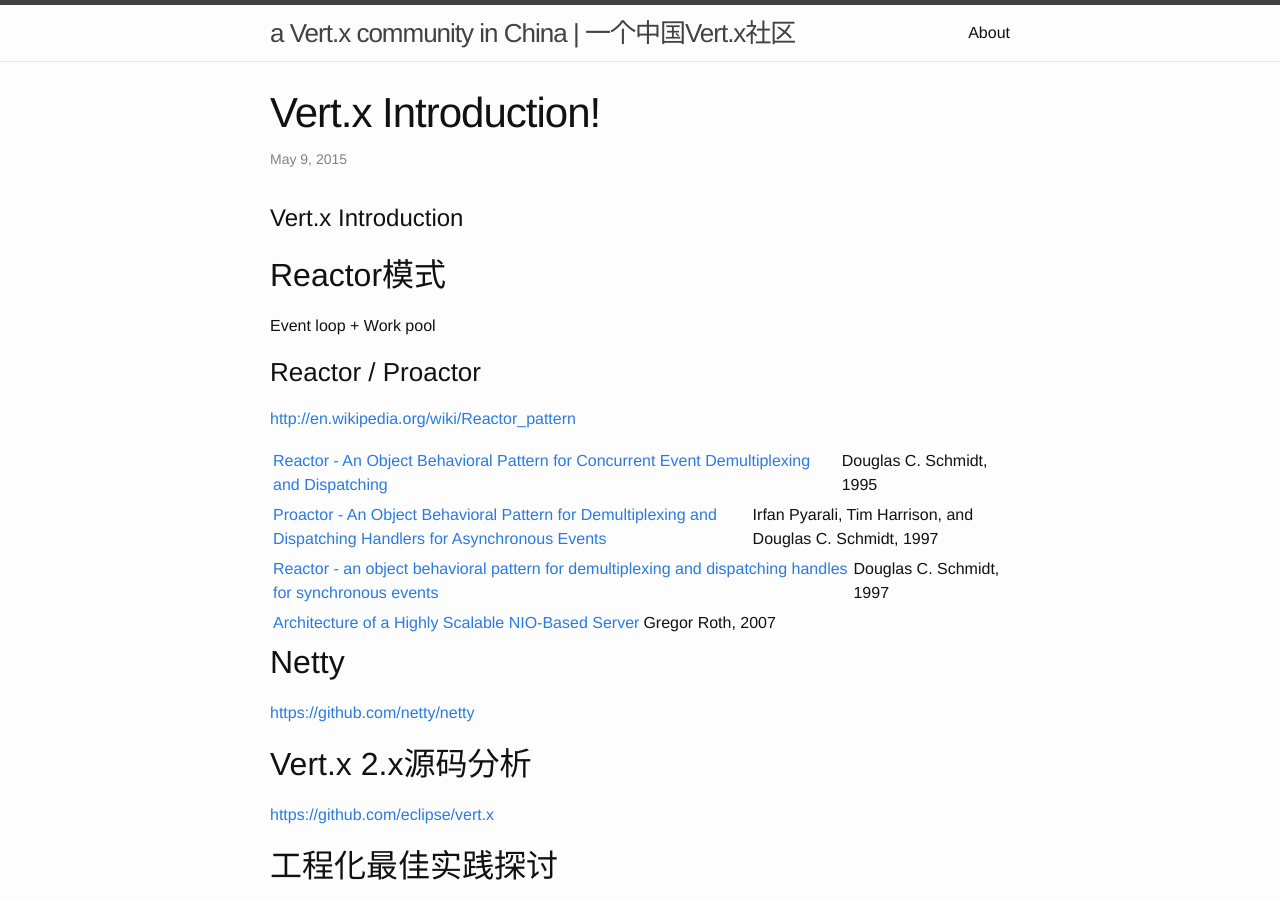
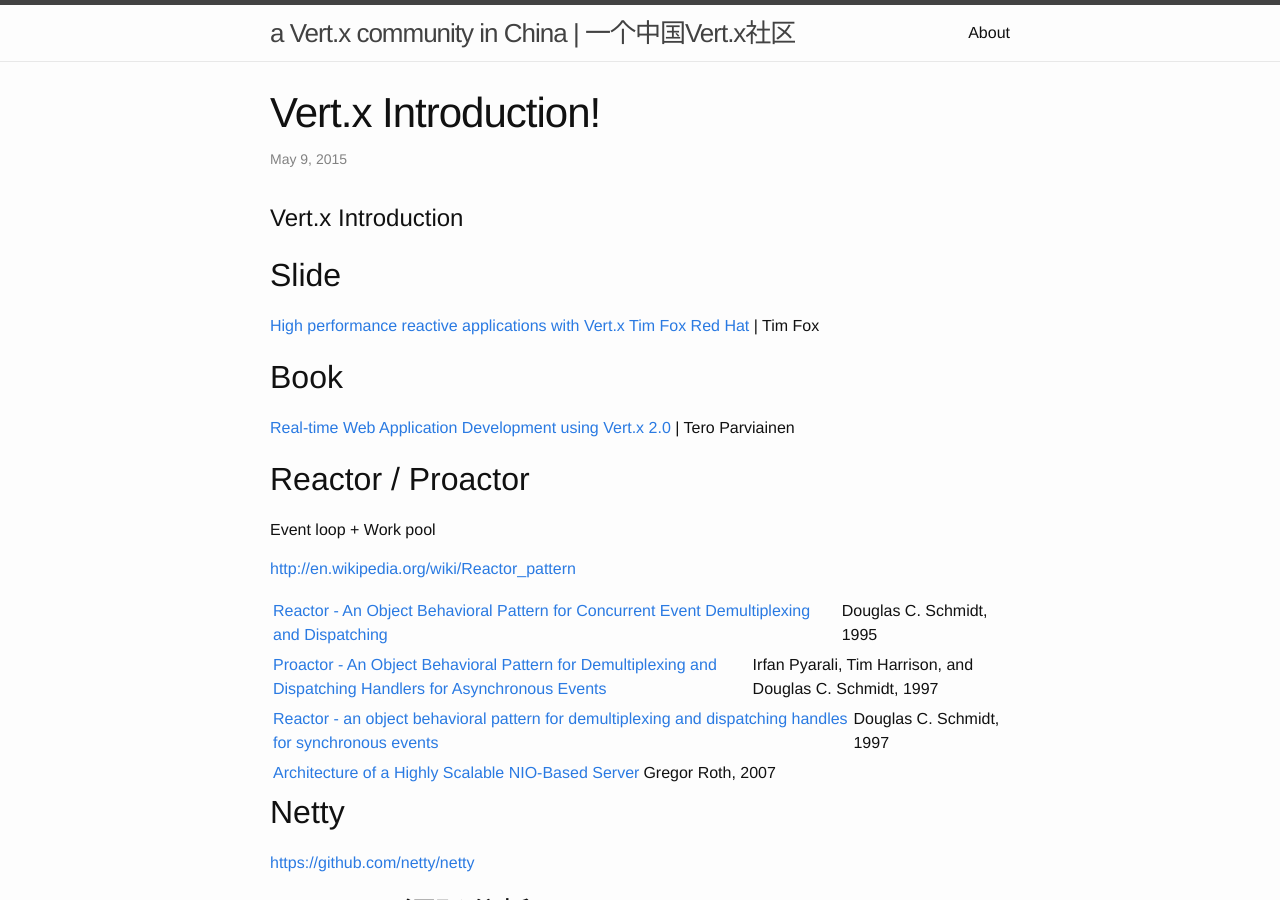
Before and after one commit to vertxer/vertxer.github.io, a Jekyll site: the page built from _posts/2015-05-09-vertx-introduction.markdown, in a window 1280 px wide and 900 px high. Built offline with Jekyll 4.4.1, drawn with Linux system fonts in a browser that asks for light colours.

Commit message:
add slide book link

```diff
--- a/_posts/2015-05-09-vertx-introduction.markdown
+++ b/_posts/2015-05-09-vertx-introduction.markdown
@@ -7,11 +7,16 @@
 
 #Vert.x Introduction
 
-##Reactor模式
+##Slide
+[High performance reactive applications with Vert.x Tim Fox Red Hat](http://vertxer.org/resource/slide/High%20performance%20reactive%20applications%20with%20Vert.x%20Tim%20Fox%20Red%20Hat.pdf) | Tim Fox
+
+##Book
+[Real-time Web Application Development using Vert.x 2.0](http://vertxer.org/resource/book/Real-time%20Web%20Application%20Development%20using%20Vert.x%202.0.pdf) | Tero Parviainen
+
+##Reactor / Proactor
 
 Event loop + Work pool
 
-###Reactor / Proactor
 
 <http://en.wikipedia.org/wiki/Reactor_pattern>
 
```
